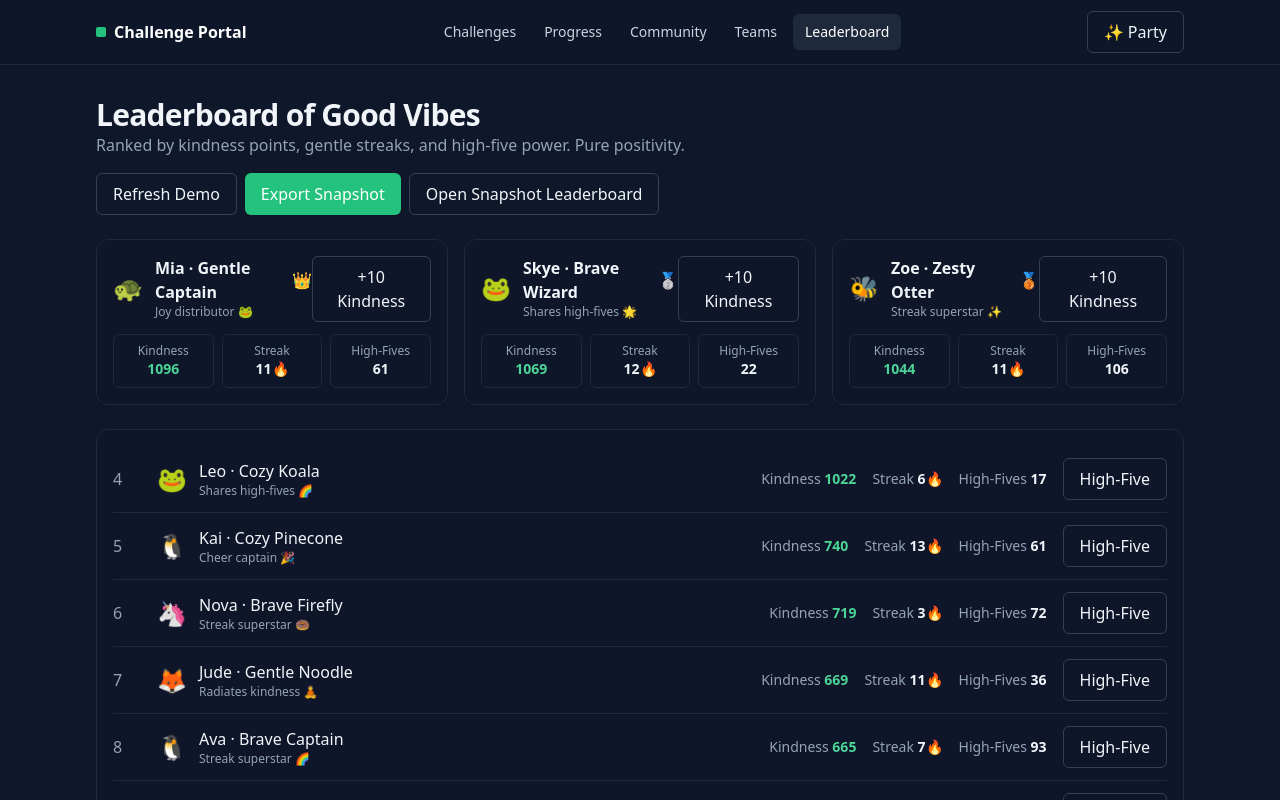
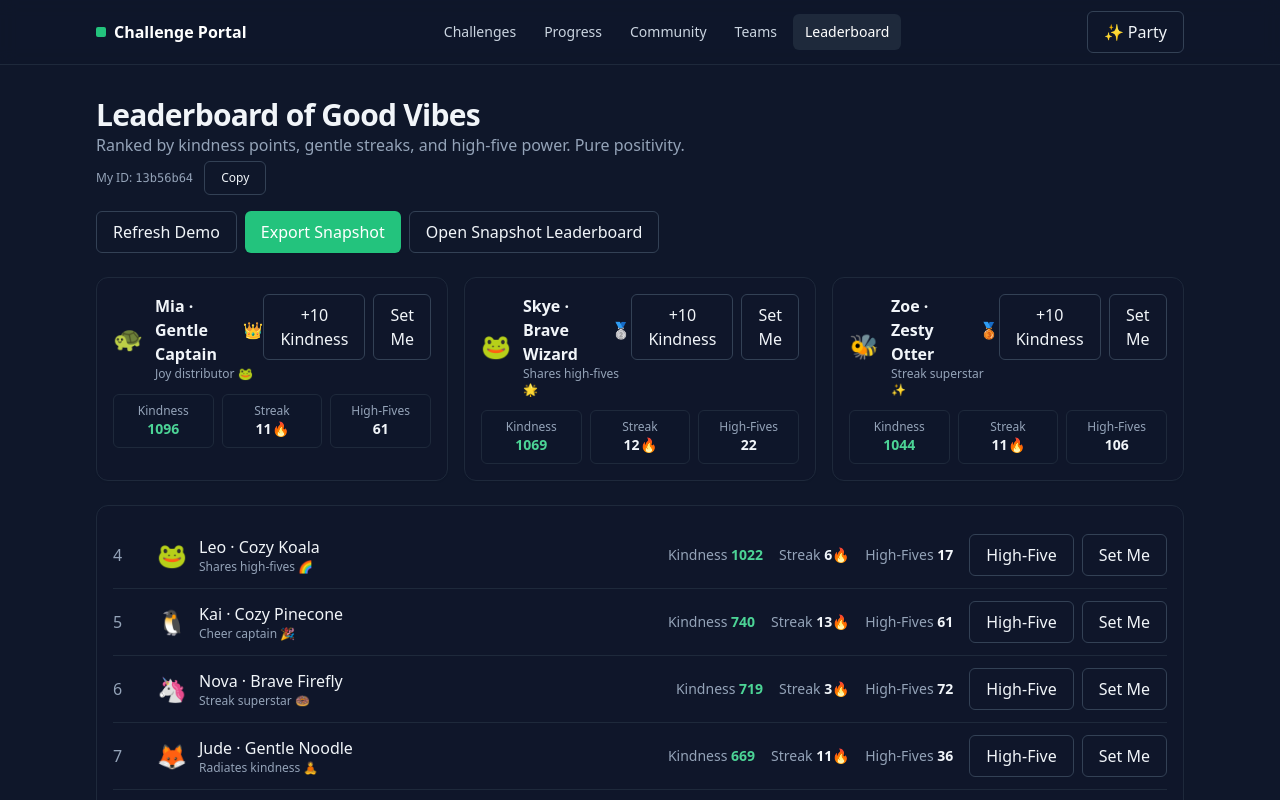
Before and after one commit to Bereket12-G/Tenaye, a React (Vite) app in the folder challenge-portal/: page /leaderboard in a window 1280 px wide. Shown: the top 800 px of the page. Built offline with nearby package versions, Linux system fonts and the light colour scheme.

Commit message:
Add user identification and marking features to leaderboard
Co-authored-by: bg726685 <bg726685@gmail.com>

```diff
--- a/challenge-portal/src/components/LeaderboardJoy.tsx
+++ b/challenge-portal/src/components/LeaderboardJoy.tsx
@@ -6,6 +6,7 @@ const STORAGE_KEY = 'leaderboard-joy-v1'
 
 type Player = {
   id: string
+  userId?: string
   name: string
   emoji: string
   kindness: number
@@ -86,8 +87,18 @@ export default function LeaderboardJoy() {
     URL.revokeObjectURL(url)
   }
 
+  function markAsMe(id: string) {
+    setPlayers((prev) => prev.map(p => p.id === id ? { ...p, userId: deviceId } : p))
+  }
+
+  function copyMyId() {
+    try { navigator.clipboard.writeText(deviceId) } catch {}
+  }
+
   const podium = sorted.slice(0,3)
   const others = sorted.slice(3)
+
+  const YouTag = ({ p }: { p: Player }) => p.userId === deviceId ? <span className="text-xs text-brand-400">(You)</span> : null
 
   return (
     <section className="grid gap-6">
@@ -95,6 +106,7 @@ export default function LeaderboardJoy() {
         <div>
           <h2 className="h2">Leaderboard of Good Vibes</h2>
           <p className="p-muted">Ranked by kindness points, gentle streaks, and high-five power. Pure positivity.</p>
+          <div className="text-xs p-muted mt-1">My ID: <span className="font-mono">{deviceId.slice(0,8)}</span> <button className="btn-outline px-2 py-0.5 ml-2" onClick={copyMyId}>Copy</button></div>
         </div>
         <div className="flex gap-2">
           <button className="btn-outline" onClick={reshuffle}>Refresh Demo</button>
@@ -111,7 +123,7 @@ export default function LeaderboardJoy() {
                 <div className="text-2xl" title="Emoji">{p.emoji}</div>
                 <div>
                   <div className="font-semibold flex items-center gap-2">
-                    {p.name}
+                    {p.name} <YouTag p={p} />
                     {idx === 0 && <span className="motion-safe:animate-pop">👑</span>}
                     {idx === 1 && <span className="motion-safe:animate-pop">🥈</span>}
                     {idx === 2 && <span className="motion-safe:animate-pop">🥉</span>}
@@ -119,7 +131,10 @@ export default function LeaderboardJoy() {
                   <div className="text-xs p-muted">{p.flair}</div>
                 </div>
               </div>
-              <button className="btn-outline" onClick={() => boost(p.id)}>+10 Kindness</button>
+              <div className="flex gap-2">
+                <button className="btn-outline" onClick={() => boost(p.id)}>+10 Kindness</button>
+                {p.userId === deviceId ? null : <button className="btn-outline" onClick={() => markAsMe(p.id)}>Set Me</button>}
+              </div>
             </div>
             <div className="mt-3 grid grid-cols-3 gap-2 text-center text-sm">
               <div className="rounded-md bg-slate-900/50 border border-slate-800 p-2">
@@ -146,7 +161,7 @@ export default function LeaderboardJoy() {
               <div className="w-8 text-slate-400">{i + 4}</div>
               <div className="text-2xl">{p.emoji}</div>
               <div>
-                <div className="font-medium">{p.name}</div>
+                <div className="font-medium flex items-center gap-2">{p.name} <YouTag p={p} /></div>
                 <div className="text-xs p-muted">{p.flair}</div>
               </div>
             </div>
@@ -154,7 +169,10 @@ export default function LeaderboardJoy() {
               <div className="text-sm"><span className="p-muted">Kindness</span> <span className="font-semibold text-brand-400">{p.kindness}</span></div>
               <div className="text-sm"><span className="p-muted">Streak</span> <span className="font-semibold">{p.streak}🔥</span></div>
               <div className="text-sm"><span className="p-muted">High-Fives</span> <span className="font-semibold">{p.highFives}</span></div>
-              <button className="btn-outline" onClick={() => highfive(p.id)}>High-Five</button>
+              <div className="flex gap-2">
+                <button className="btn-outline" onClick={() => highfive(p.id)}>High-Five</button>
+                {p.userId === deviceId ? null : <button className="btn-outline" onClick={() => markAsMe(p.id)}>Set Me</button>}
+              </div>
             </div>
           </div>
         ))}
--- a/challenge-portal/src/pages/Snapshot.tsx
+++ b/challenge-portal/src/pages/Snapshot.tsx
@@ -2,6 +2,7 @@ import { useMemo, useState } from 'react'
 
 type Player = {
   id: string
+  userId?: string
   name: string
   emoji: string
   kindness: number
@@ -38,11 +39,10 @@ export default function SnapshotPage() {
     const map = new Map<string, Player>()
     for (const s of snapshots) {
       for (const p of s.players) {
-        const key = p.name + '_' + p.emoji
+        const key = p.userId ? `uid:${p.userId}` : `name:${p.name}|${p.emoji}`
         const prev = map.get(key)
         if (!prev) map.set(key, { ...p })
         else {
-          // Combine positively: take max streak, sum kindness/highFives
           map.set(key, {
             ...prev,
             kindness: prev.kindness + p.kindness,
@@ -80,7 +80,7 @@ export default function SnapshotPage() {
               <div className="w-8 text-slate-400">{idx + 1}</div>
               <div className="text-2xl">{p.emoji}</div>
               <div>
-                <div className="font-medium">{p.name}</div>
+                <div className="font-medium flex items-center gap-2">{p.name} {p.userId && <span className="text-xs p-muted">[{p.userId.slice(0,8)}]</span>}</div>
                 <div className="text-xs p-muted">{p.flair}</div>
               </div>
             </div>
```
